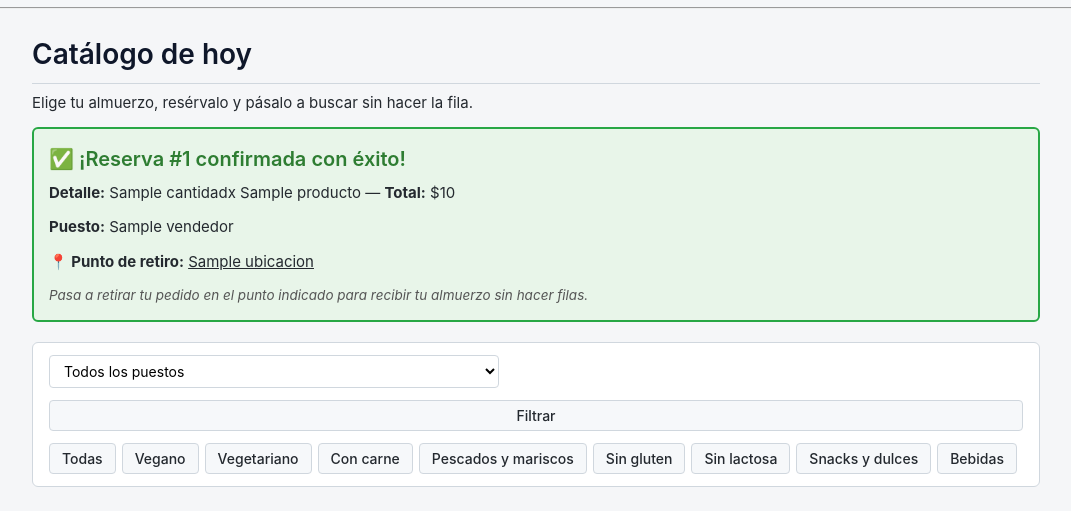
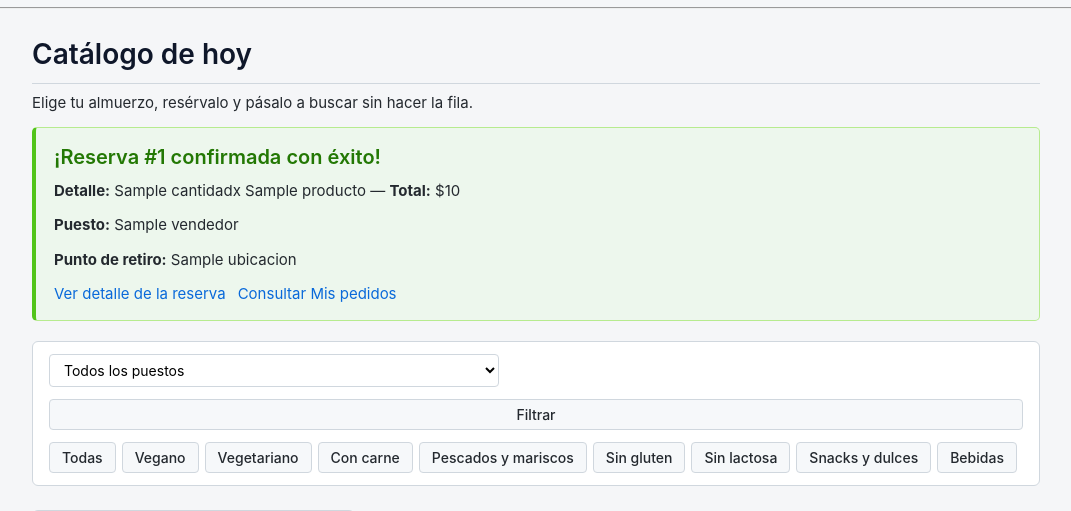
Before and after one commit to 0seroso/isf1, a Django app: template u-pedidos/productos/templates/productos/catalogo.html in a window 1280 px wide. Shown: the part 57-568 px from the top of the page, without its empty margins (104-1175 px from the left). Run offline with Django 5.2, Linux system fonts and the light colour scheme; data comes from the database, SQL or seed files in the repository; tables that the repository leaves empty hold one stand-in row (values such as "Sample post"); the template is opened without the code that fills it: values that come from a table or form of the project are taken from there, most other values are stand-ins (such as "Sample title", 1, 10 or a date in 2020); grey boxes marked "Sample" are stand-in pictures.

Commit message:
feat(pedidos): conecta la confirmacion con el detalle de la reserva

```diff
--- a/u-pedidos/pedidos/views.py
+++ b/u-pedidos/pedidos/views.py
@@ -97,7 +97,8 @@ class CrearPedidoView(LoginRequiredMixin, CompradorRequiredMixin, View):
             if producto.vendedor.ubicacion
             else "Puesto del vendedor"
         )
-        total_pedido = int(pedido.total())
+        # La sesión guarda texto para conservar los centavos del Decimal.
+        total_pedido = str(pedido.total())
 
         request.session["reserva_confirmada"] = {
             "pedido_id": pedido.id,
--- a/u-pedidos/productos/templates/productos/catalogo.html
+++ b/u-pedidos/productos/templates/productos/catalogo.html
@@ -7,13 +7,16 @@
 <p>Elige tu almuerzo, resérvalo y pásalo a buscar sin hacer la fila.</p>
 
 {% if reserva_confirmada %}
-<div class="confirmacion-reserva" style="border: 2px solid #28a745; background-color: #e8f5e9; padding: 15px; margin-bottom: 20px; border-radius: 6px;">
-  <h2 style="color: #2e7d32; margin-top: 0;">✅ ¡Reserva #{{ reserva_confirmada.pedido_id }} confirmada con éxito!</h2>
-  <p><strong>Detalle:</strong> {{ reserva_confirmada.cantidad }}x {{ reserva_confirmada.producto }} — <strong>Total:</strong> ${{ reserva_confirmada.total }}</p>
+<section class="confirmacion-reserva" aria-labelledby="titulo-confirmacion">
+  <h2 id="titulo-confirmacion">¡Reserva #{{ reserva_confirmada.pedido_id }} confirmada con éxito!</h2>
+  <p><strong>Detalle:</strong> {{ reserva_confirmada.cantidad }}x {{ reserva_confirmada.producto }} — <strong>Total:</strong> ${{ reserva_confirmada.total|floatformat:"-2" }}</p>
   <p><strong>Puesto:</strong> {{ reserva_confirmada.vendedor }}</p>
-  <p><strong>📍 Punto de retiro:</strong> <u>{{ reserva_confirmada.ubicacion }}</u></p>
-  <p style="font-size: 0.9em; color: #555; margin-bottom: 0;"><em>Pasa a retirar tu pedido en el punto indicado para recibir tu almuerzo sin hacer filas.</em></p>
-</div>
+  <p><strong>Punto de retiro:</strong> {{ reserva_confirmada.ubicacion }}</p>
+  <div class="acciones">
+    <a href="{% url 'pedidos:detalle_pedido' reserva_confirmada.pedido_id %}">Ver detalle de la reserva</a>
+    <a href="{% url 'pedidos:mis_pedidos' %}">Consultar Mis pedidos</a>
+  </div>
+</section>
 {% endif %}
 
 <form method="get" class="filtros">
```
Also changed, not shown: u-pedidos/pedidos/tests.py (+25 -0 lines).
